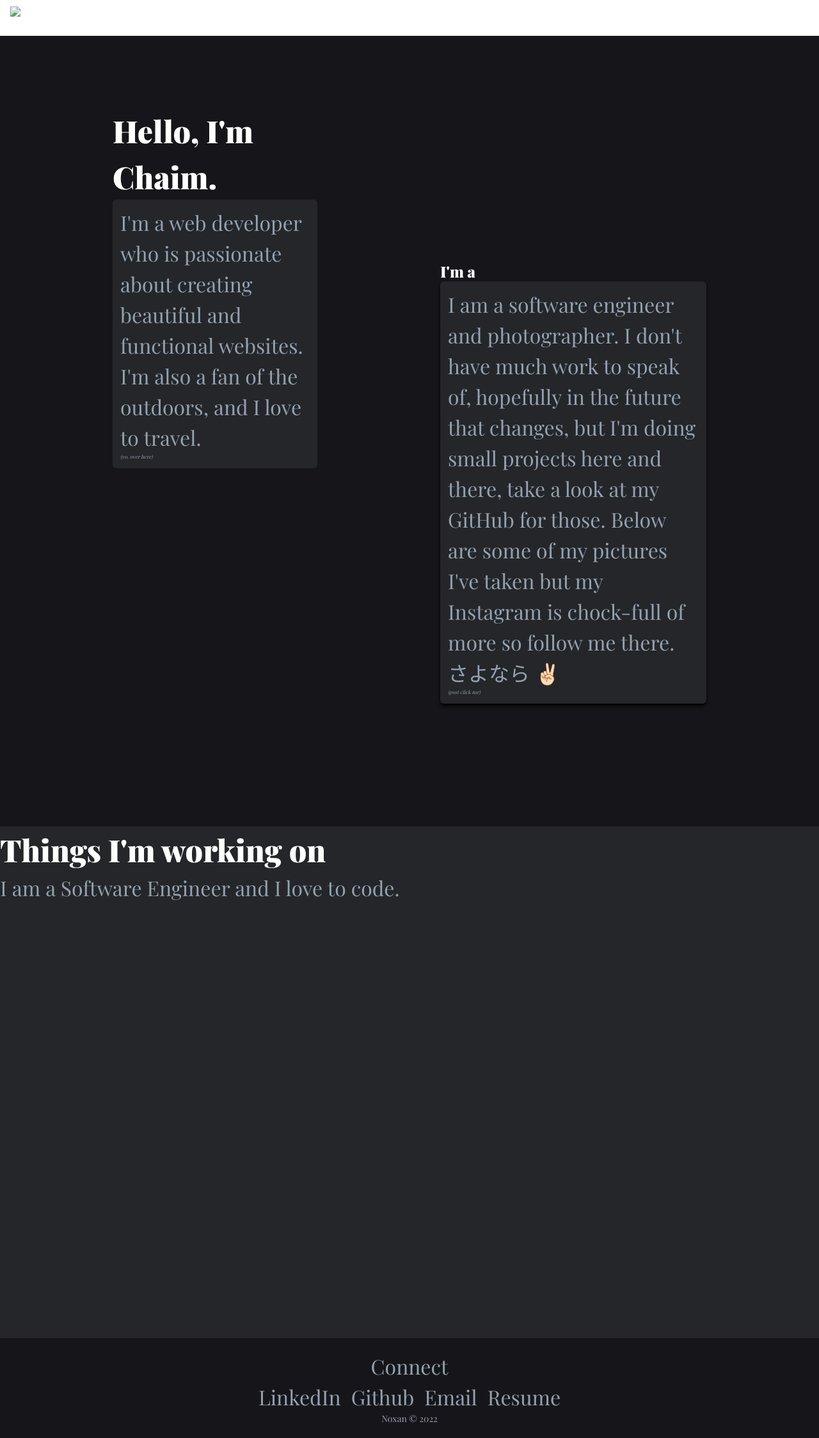
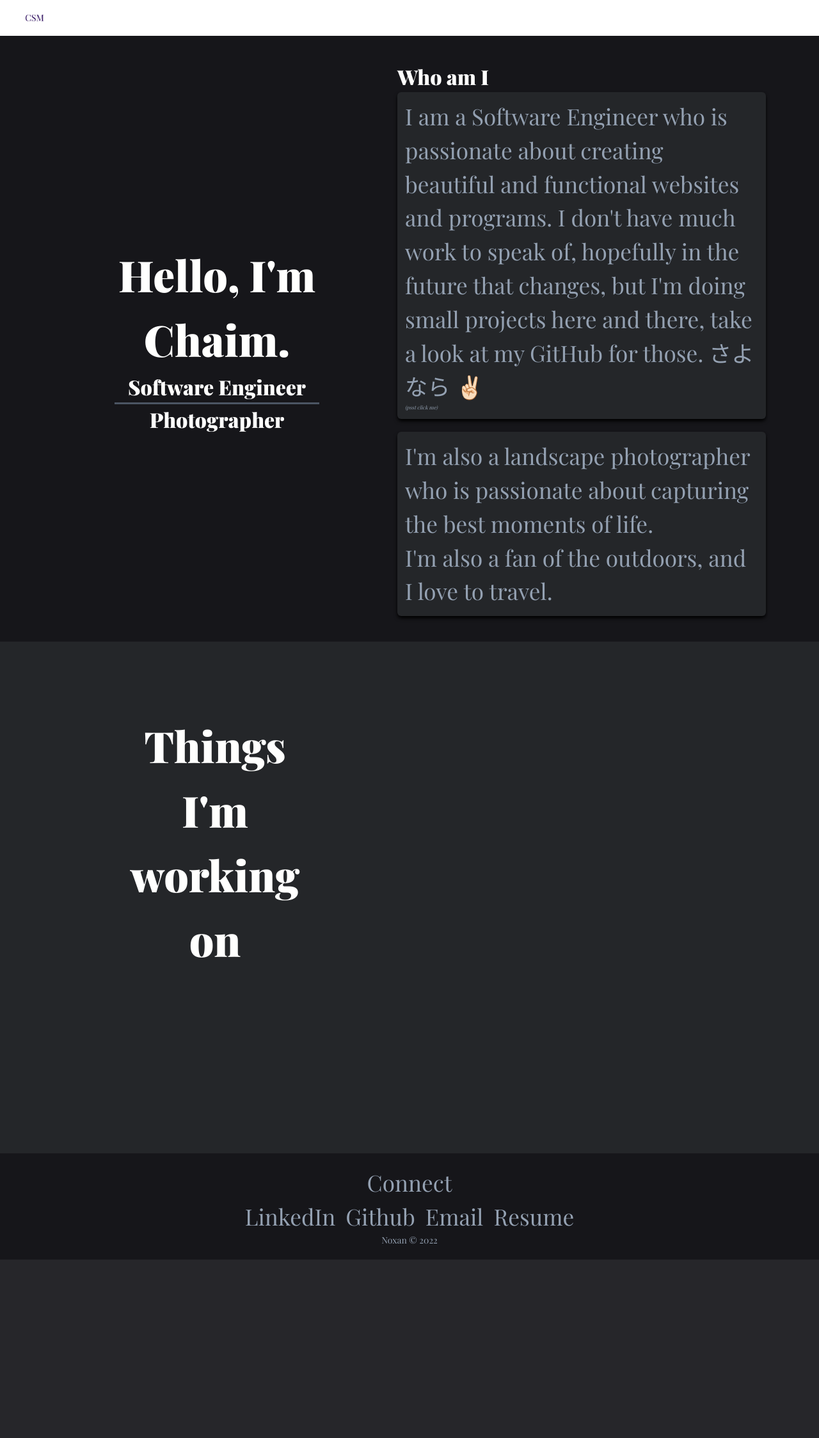
Before and after one commit to noxan-dev/personal-protfolioV2, a Flask app: page /redesign in a window 1280 px wide. Shown: the whole page at 64% size. After the commit the page ends 1969 px from the top, so only its background shows below. Run offline with Flask 2, Linux system fonts and the light colour scheme; some libraries are stand-ins or nearby versions.

Commit message:
favicon, layout changes (more to come)

```diff
--- a/static/css/styles.css
+++ b/static/css/styles.css
@@ -8,13 +8,19 @@
 
 h1 {
     color: #fffffe;
-    font-size: 3rem !important;
+    font-size: 4.2rem !important;
+    font-weight: 900 !important;
+}
+
+h2 {
+    color: #fffffe;
+    font-size: 2rem !important;
     font-weight: 900 !important;
 }
 
 p {
     color: #94a1b2;
-    font-size: 2rem;
+    font-size: 2.2rem;
 }
 
 #work {
--- /dev/null
+++ b/static/images/favicon/about.txt
@@ -0,0 +1,6 @@
+This favicon was generated using the following font:
+
+- Font Title: Playfair Display
+- Font Author: Copyright 2017 The Playfair Display Project Authors (https://github.com/clauseggers/Playfair-Display), with Reserved Font Name "Playfair Display".
+- Font Source: http://fonts.gstatic.com/s/playfairdisplay/v29/nuFvD-vYSZviVYUb_rj3ij__anPXJzDwcbmjWBN2PKdFvUDQZNLo_U2r.ttf
+- Font License: SIL Open Font License, 1.1 (http://scripts.sil.org/OFL))
--- a/templates/indexV2.html
+++ b/templates/indexV2.html
@@ -4,7 +4,14 @@
 <head>
     <meta charset="UTF-8">
     <meta name="viewport" content="width=device-width, initial-scale=1">
-    <link rel="icon" href="favicon.ico">
+    <meta name="description" content="">
+    <link rel="apple-touch-icon" sizes="180x180"
+          href="{{ url_for('static', filename='images/favicon/apple-touch-icon.png') }}">
+    <link rel="icon" type="image/png" sizes="32x32"
+          href="{{ url_for('static', filename='images/favicon/favicon-32x32.png') }}">
+    <link rel="icon" type="image/png" sizes="16x16"
+          href="{{ url_for('static', filename='images/favicon/favicon-16x16.png') }}">
+    <link rel="manifest" href="{{ url_for('static', filename='images/favicon/site.webmanifest') }}">
     <link rel="stylesheet" href="{{ url_for('static', filename='css/styles.css') }}">
     <link rel="preconnect" href="https://fonts.googleapis.com">
     <link rel="preconnect" href="https://fonts.gstatic.com" crossorigin>
@@ -16,40 +23,47 @@
 <body>
 {% include 'navbar.html' %}
 <div class="layout">
-    <section id="introduction" class="bg-[#16161a]">
-        <div class="main px-10 pt-5 lg:px-20 lg:py-28 grid auto-rows-auto grid-flow-rows lg:auto-cols-auto lg:grid-flow-col">
-            <div class="justify-self-start">
-                <div class="intro-text h-full md:pl-24 lg:pr-24 lg:max-w-lg">
-                    <h1>Hello, I'm Chaim.</h1>
-                    <div class="rounded-md bg-[#242629] hover:animate-bounce p-3">
-                        <p>I'm a web developer who is passionate about creating beautiful and functional websites.</p>
-                        <p>I'm also a fan of the outdoors, and I love to travel.</p>
-                        <p class="italic text-[8px]">(yo, over here)</p>
+    <section id="introduction" class="bg-[#16161a] relative">
+        <div class="main px-10 py-10 lg:px-20 grid gap-5 auto-rows-auto grid-flow-rows lg:auto-cols-auto lg:grid-flow-col h-fit">
+            <div class="place-self-center">
+                <div class="intro-text md:pl-24 lg:pr-24 lg:max-w-lg">
+                    <div class="text-center">
+                        <h1>Hello, I'm Chaim.</h1>
+                        <h2>Software Engineer</h2>
+                        <hr class="border-b-2 border-gray-600 mx-auto w-3/5 w-full">
+                        <h2>Photographer</h2>
                     </div>
                 </div>
             </div>
-            <div class="justify-self-end">
-                <div class="synopsys pt-5 pb-10 md:pr-24 lg:pb-20 lg:pt-60 lg:max-w-lg">
-                    <h2 class="text-white text-2xl font-bold">I'm a</h2>
+            <div class="place-self-center">
+                <div class="synopsys lg:max-w-xl">
+                    <h2>Who am I</h2>
                     <div class="p-3 shadow-md shadow-current hover:shadow-current hover:shadow-lg active:shadow-inner active:shadow-current rounded-md bg-[#242629] cursor-pointer">
                         <p>
-                            I am a software engineer and photographer. I don't have much work to speak of, hopefully
-                            in the future that changes, but I'm doing small projects here and there, take a look at
-                            my
-                            GitHub for those. Below are some of my pictures I've taken but my Instagram is
-                            chock-full of
-                            more so follow me there. さよなら ✌🏻
+                            I am a Software Engineer who is passionate about creating beautiful and functional websites
+                            and programs.
+                            I don't have much work to speak of, hopefully in the future that changes, but I'm doing
+                            small projects here
+                            and there, take a look at my GitHub for those. さよなら ✌🏻
                         </p>
                         <p class="italic text-[8px]">(psst click me)</p>
+                    </div>
+                </div>
+                <div class="synopsys pt-5 lg:max-w-xl">
+                    <div class="p-3 shadow-md shadow-current rounded-md bg-[#242629] hover:animate-bounce">
+                        <p>I'm also a landscape photographer who is passionate about capturing the best moments of
+                            life.</p>
+                        <p>I'm also a fan of the outdoors, and I love to travel.</p>
                     </div>
                 </div>
             </div>
         </div>
     </section>
     <section id="work">
-        <div class="">
-            <h1>Things I'm working on</h1>
-            <p>I am a Software Engineer and I love to code.</p>
+        <div class="px-10 pt-5 lg:px-20 lg:py-28 h-screen">
+            <div class="md:pl-24 lg:pr-24 lg:max-w-lg text-center">
+                <h1>Things I'm working on</h1>
+            </div>
         </div>
     </section>
     <footer id="about-me" class="bg-[#16161a]">
--- a/templates/navbar.html
+++ b/templates/navbar.html
@@ -1,25 +1,17 @@
 <nav class="bg-white px-2 sm:px-4 py-2.5 dark:bg-[#16161a]">
-    <div id="collapse" class="container flex flex-wrap justify-between items-center mx-auto">
+    <div id="collapse" class="container flex flex-wrap justify-between items-center mx-auto px-5">
         <a href="" class="flex items-center">
-            <img src="" class="mr-3 h-6 sm:h-9 text-white" alt="Logo">
+            <img src="{{ url_for('static', filename='images/logo.png') }}" class="mr-3 h-6 sm:h-9 text-white" alt="Logo">
             <span class="self-center text-xl font-semibold whitespace-nowrap text-white">Chaim's Site</span>
         </a>
         <button data-collapse-toggle="mobile-menu" type="button"
-                class="inline-flex items-center p-2 ml-3 text-sm text-white rounded-lg md:hidden hover:bg-gray-100 focus:outline-none focus:ring-2 focus:ring-gray-200 dark:text-gray-400 dark:hover:bg-gray-700 dark:focus:ring-gray-600"
+                class="transition-all inline-flex items-center p-2 ml-3 text-sm text-white rounded-lg md:hidden hover:bg-gray-100 focus:outline-none focus:ring-2 focus:ring-gray-200 dark:text-gray-400 dark:hover:bg-gray-700 dark:focus:ring-gray-600"
                 aria-controls="mobile-menu" aria-expanded="false">
-            <span class="sr-only">Open main menu</span>
-            <svg class="w-6 h-6" fill="currentColor" viewBox="0 0 20 20" xmlns="http://www.w3.org/2000/svg">
-                <path fill-rule="evenodd"
-                      d="M3 5a1 1 0 011-1h12a1 1 0 110 2H4a1 1 0 01-1-1zM3 10a1 1 0 011-1h12a1 1 0 110 2H4a1 1 0 01-1-1zM3 15a1 1 0 011-1h12a1 1 0 110 2H4a1 1 0 01-1-1z"
-                      clip-rule="evenodd"></path>
-            </svg>
-            <svg class="hidden w-6 h-6" fill="currentColor" viewBox="0 0 20 20" xmlns="http://www.w3.org/2000/svg">
-                <path fill-rule="evenodd"
-                      d="M4.293 4.293a1 1 0 011.414 0L10 8.586l4.293-4.293a1 1 0 111.414 1.414L11.414 10l4.293 4.293a1 1 0 01-1.414 1.414L10 11.414l-4.293 4.293a1 1 0 01-1.414-1.414L8.586 10 4.293 5.707a1 1 0 010-1.414z"
-                      clip-rule="evenodd"></path>
+            <svg xmlns="http://www.w3.org/2000/svg" class="w-6 h-6" fill="none" viewBox="0 0 24 24" stroke="currentColor">
+                <path stroke-linecap="round" stroke-linejoin="round" stroke-width="2" d="M4 6h16M4 12h8m-8 6h16"></path>
             </svg>
         </button>
-        <div class="hidden w-full md:block md:w-auto" id="mobile-menu">
+        <div class="hidden  w-full md:block md:w-auto" id="mobile-menu">
             <ul class="flex flex-col mt-4 md:flex-row md:space-x-8 md:mt-0 md:text-xl md:font-semibold">
                 <li>
                     <a href="#"
```
Also changed, not shown: static/images/favicon/android-chrome-192x192.png (added), static/images/favicon/android-chrome-512x512.png (added), static/images/favicon/apple-touch-icon.png (added), static/images/favicon/favicon-16x16.png (added), static/images/favicon/favicon-32x32.png (added), static/images/favicon/favicon.ico (added), static/images/favicon/site.webmanifest (added), static/images/logo.png (added), 1 other file.
